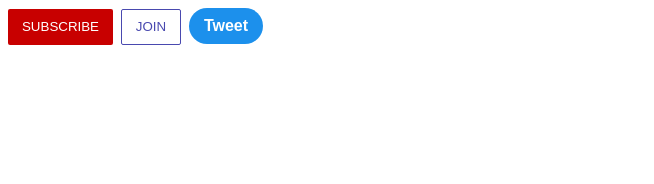
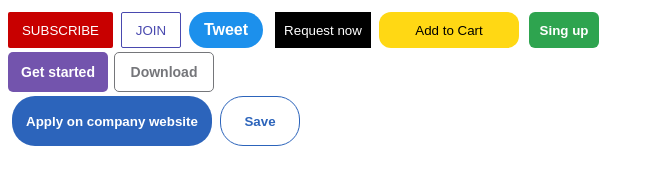
Before and after one commit to vla78dan/IU, a plain HTML site: page multoWeb/less2Button.html in a window 1280 px wide. Shown: the whole page, without its empty margins (0-654 px from the left). Drawn offline with Linux system fonts and the light colour scheme.

Commit message:
multoWeb_less2Button_hw2End_45-50

```diff
--- a/multoWeb/less2Button.html
+++ b/multoWeb/less2Button.html
@@ -40,14 +40,105 @@
         cursor: pointer;
     }
 
+    .button-uber {
+        background-color: black;
+        color: white;
+        border: none;
+        height: 36px;
+        width: 96px;
+        margin-left: 8px;
+        cursor: pointer;
+    }
+
+    .button-amazon {
+        background-color: rgb(255, 216, 20);
+        color: black;
+        border: none;
+        height: 36px;
+        width: 140px;
+        border-radius: 12px;
+        margin: 4px;
+        cursor: pointer;
+    }
+
+    .button-gh {
+        margin: 2px;
+        background-color: rgb(46, 164, 79);
+        color: white;
+        border: none;
+        height: 36px;
+        width: 70px;
+        border-radius: 6px;
+        font-weight: bold;
+        cursor: pointer;
+    }
+
+    .button-boot {
+        background-color: rgb(115, 84, 173);
+        color: white;
+        border: none;
+        height: 40px;
+        width: 100px;
+        border-radius: 5px;
+        margin-right: 2px;
+        font-weight: bold;
+        font-size: 14px;
+        cursor: pointer;
+    }
+
+    .button-boot-down {
+        background-color: white;
+        color: rgb(117, 118, 122);
+        border: solid 1px rgb(117, 118, 122);
+        height: 40px;
+        width: 100px;
+        border-radius: 5px;
+        margin-right: 2px;
+        font-weight: bold;
+        font-size: 14px;
+        cursor: pointer;
+    }
+
+    .button-linked {
+        margin: 4px;
+        background-color: rgb(44, 100, 187);
+        color: white;
+        height: 50px;
+        width: 200px;
+        border: none;
+        border-radius: 23px;
+        font-weight: bold;
+        cursor: pointer;
+    }
+
+    .button-linked-save {
+        background-color: white;
+        color: rgb(44, 100, 187);
+        border: solid 1px rgb(44, 100, 187);
+        height: 50px;
+        width: 80px;
+        font-weight: bold;
+        border-radius: 23px;
+        cursor: pointer;
+    }
+
 </style>
-<button class="subscribe-button">SUBSCRIBE</button>
-
-
-<button class="join-but">JOIN</button>
-
-
-<button class="tweet-but">Tweet</button>
+<div>
+    <button class="subscribe-button">SUBSCRIBE</button>
+    <button class="join-but">JOIN</button>
+    <button class="tweet-but">Tweet</button>
+    <button class="button-uber">Request now</button>
+    <button class="button-amazon">Add to Cart</button>
+    <button class="button-gh">Sing up</button>
+</div>
+<div>
+    <button class="button-boot">Get started</button>
+    <button class="button-boot-down">Download</button>
+</div>
+<div>
+    <button class="button-linked">Apply on company website</button>
+    <button class="button-linked-save">Save</button>
+</div>
 
 
 </body>
```
Also changed, not shown: multoWeb/less1.html (+41 -4 lines).
